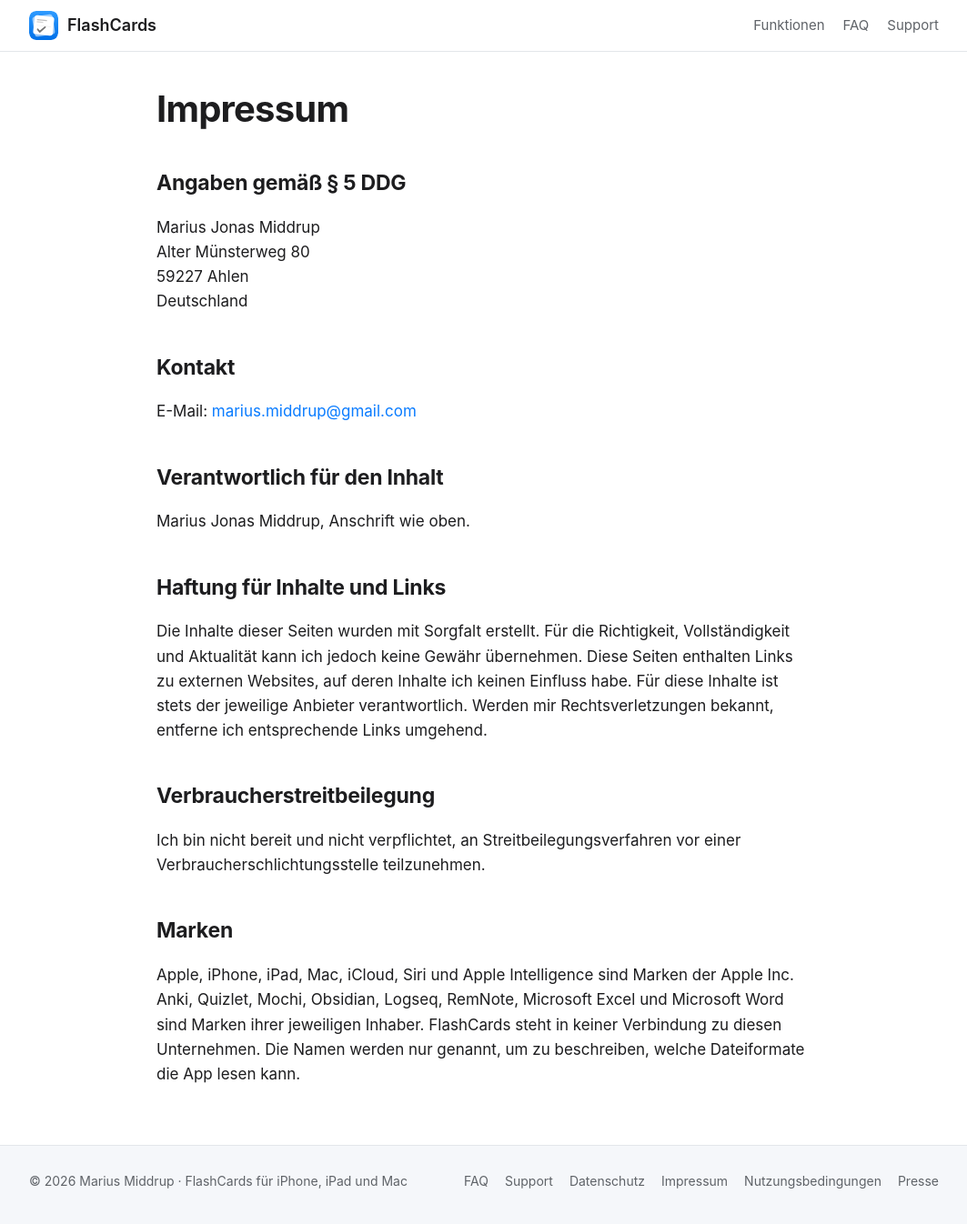
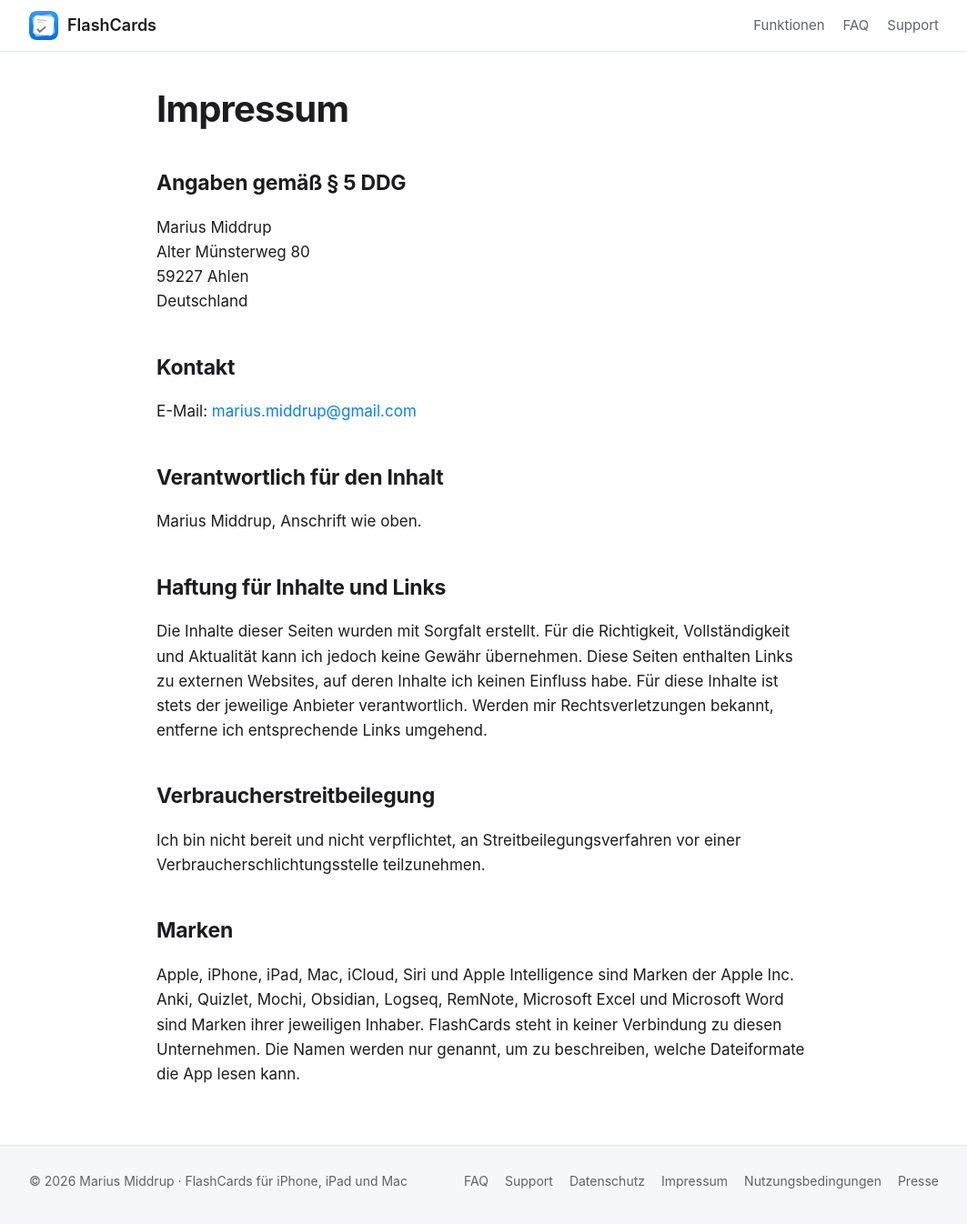
Before and after one commit to Mariusmid/flashcards-app, a Jekyll site: the page built from impressum.md, in a window 1280 px wide and 1347 px high. Shown: the whole window at 91% size, without its empty margins (108-1171 px from the left). Built offline with Jekyll 4.4.1, drawn with Linux system fonts in a browser that asks for light colours.

Commit message:
Remove counter pill from hero, use short name in imprint (#2)
Claude-Session: https://claude.ai/code/session_01SGQVmh1JqhdRqoBkwD34Gs

Co-authored-by: Claude <noreply@anthropic.com>

```diff
--- a/assets/style.css
+++ b/assets/style.css
@@ -105,7 +105,6 @@ img { max-width: 100%; height: auto; }
 .hero p.tagline { font-size: clamp(18px, 2.6vw, 22px); color: var(--muted); max-width: 640px; margin: 0 auto 28px; }
 .actions { display: flex; justify-content: center; flex-wrap: wrap; gap: 12px; }
 .hero .note { font-size: 14px; color: var(--muted); margin-top: 16px; }
-.counters-demo { display: inline-flex; gap: 18px; margin-top: 40px; padding: 14px 22px; border-radius: 999px; background: var(--card); box-shadow: var(--shadow); border: 1px solid var(--line); font-size: 15px; flex-wrap: wrap; justify-content: center; }
 .section { padding: 56px 0; }
 .section.alt { background: var(--bg-soft); }
 .section h2 { font-size: clamp(28px, 4.5vw, 38px); letter-spacing: -0.02em; line-height: 1.15; margin: 0 0 12px; text-align: center; }
--- a/impressum.md
+++ b/impressum.md
@@ -7,7 +7,7 @@ description: Impressum und Anbieterkennzeichnung für FlashCards.
 
 ## Angaben gemäß § 5 DDG
 
-Marius Jonas Middrup
+Marius Middrup
 Alter Münsterweg 80
 59227 Ahlen
 Deutschland
@@ -18,7 +18,7 @@ E-Mail: [marius.middrup@gmail.com](mailto:marius.middrup@gmail.com)
 
 ## Verantwortlich für den Inhalt
 
-Marius Jonas Middrup, Anschrift wie oben.
+Marius Middrup, Anschrift wie oben.
 
 ## Haftung für Inhalte und Links
 
--- a/index.html
+++ b/index.html
@@ -13,11 +13,6 @@ body_class: home
       <a class="btn btn-secondary" href="#funktionen">Funktionen ansehen</a>
     </div>
     <p class="note">Für iOS, iPadOS und macOS 26.5 oder neuer · Kein Konto, keine Werbung, kein Tracking</p>
-    <div class="counters-demo" aria-label="Beispiel für die Tageszähler">
-      <span><span class="c-new">20</span> neu</span>
-      <span><span class="c-again">3</span> nochmal</span>
-      <span><span class="c-due">8</span> fällig</span>
-    </div>
   </div>
 </section>
 
```
Also changed, not shown: datenschutz.md (+1 -1 lines), nutzungsbedingungen.md (+1 -1 lines).
